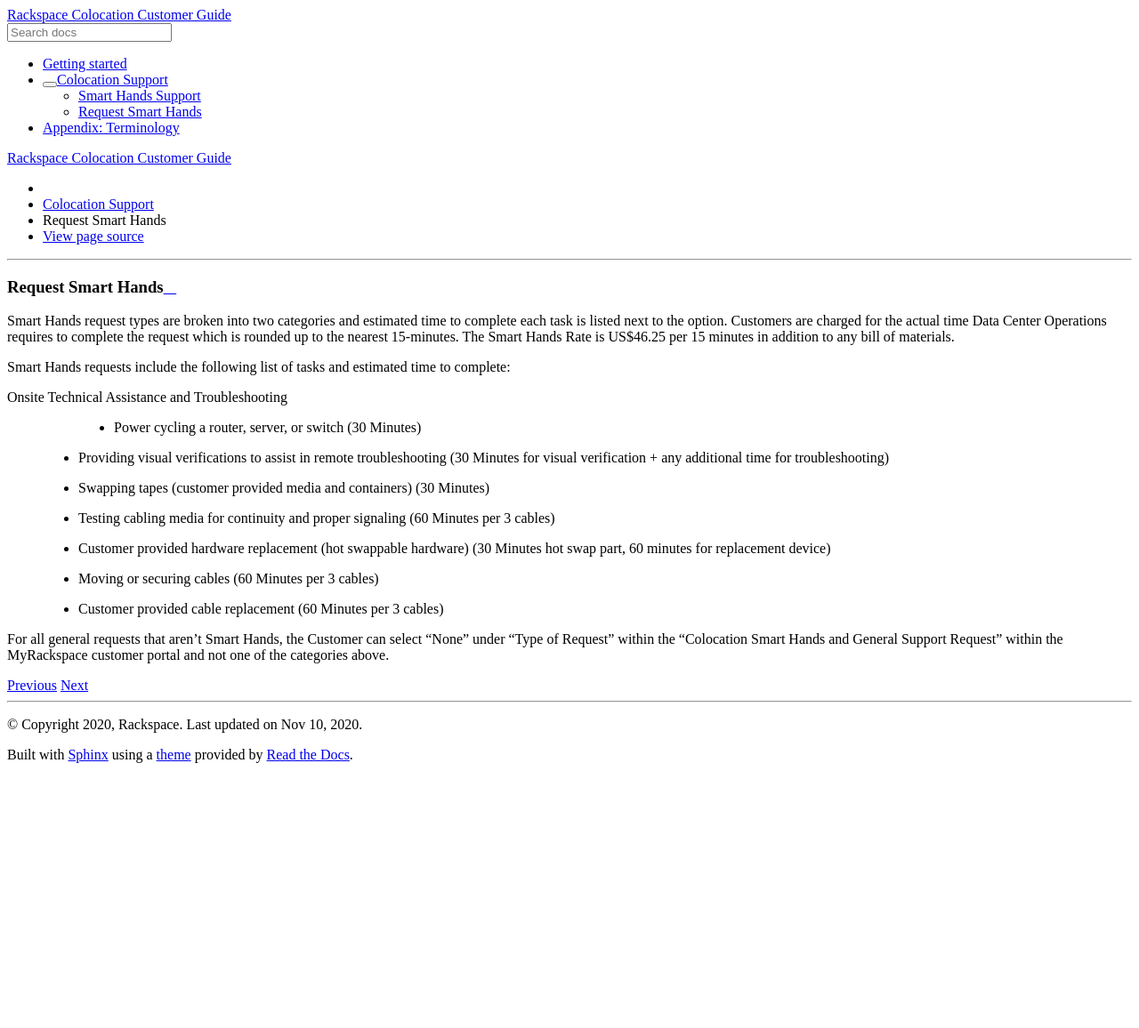
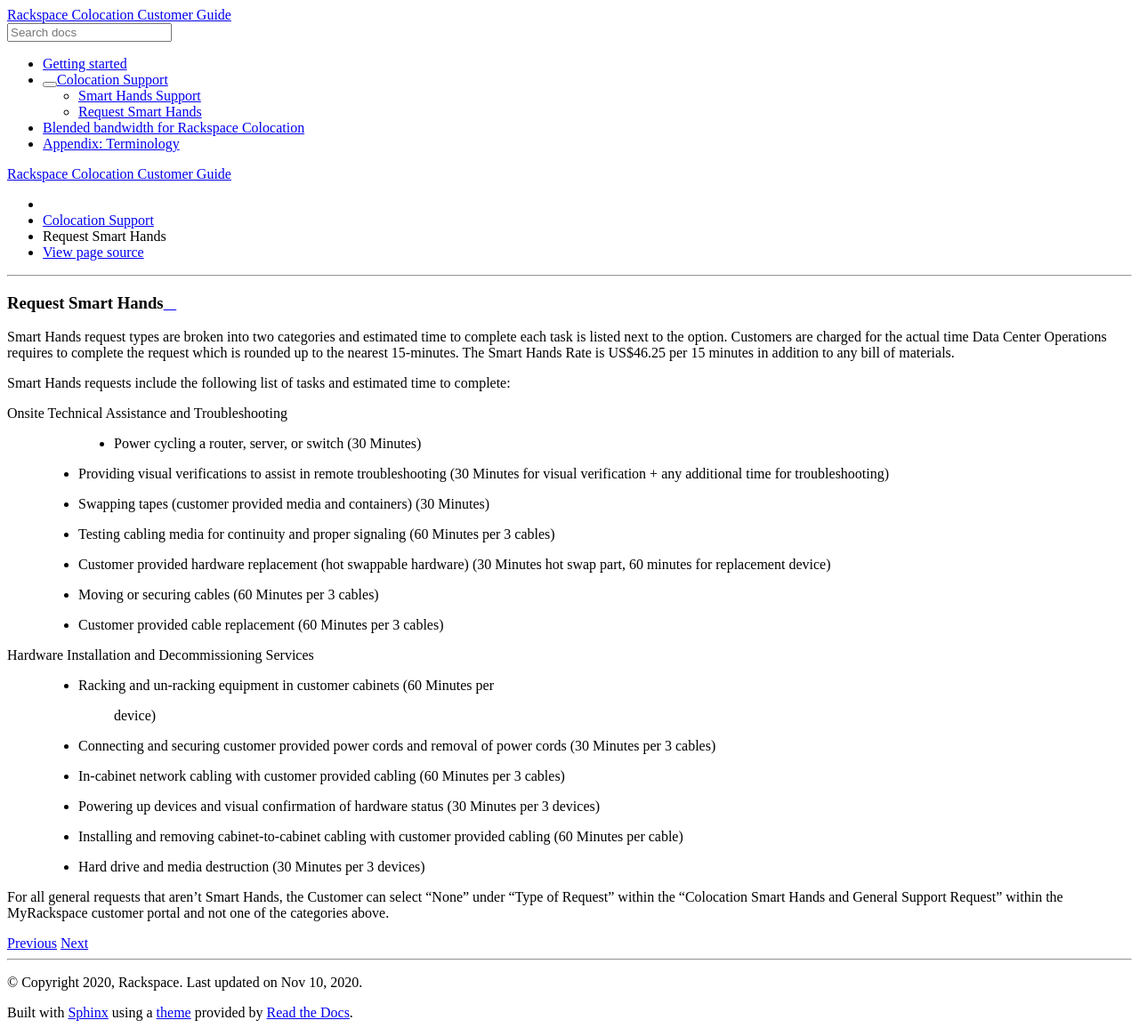
Before and after one commit to rackerlabs/docs-colocation-guide, a Sphinx documentation site: the page built from docs/colocation-support/request-smart-hands.rst, in a window 1280 px wide. Shown: the whole page at 89% size. Built offline with Sphinx 7.4.7 and the Read the Docs theme 2.0.0, drawn with Linux system fonts in a browser that asks for light colours; before the commit the page ends 900 px from its top, so only the background shows below that.

Commit message:
added files

```diff
--- a/docs/colocation-support/request-smart-hands.rst
+++ b/docs/colocation-support/request-smart-hands.rst
@@ -27,6 +27,20 @@
   - Moving or securing cables (60 Minutes per 3 cables)
   - Customer provided cable replacement (60 Minutes per 3 cables)
 
+Hardware Installation and Decommissioning Services
+
+	- Racking and un-racking equipment in customer cabinets (60 Minutes per
+		device)
+	-	Connecting and securing customer provided power cords and removal of power
+		cords (30 Minutes per 3 cables)
+	-	In-cabinet network cabling with customer provided cabling (60 Minutes per 3
+		cables)
+	-	Powering up devices and visual confirmation of hardware status (30 Minutes
+		per 3 devices)
+	-	Installing and removing cabinet-to-cabinet cabling with customer provided
+		cabling (60 Minutes per cable)
+	-	Hard drive and media destruction (30 Minutes per 3 devices)
+
 For all general requests that aren’t Smart Hands, the Customer can select “None”
 under “Type of Request” within the “Colocation Smart Hands and General Support
 Request” within the MyRackspace customer portal and not one of the categories
--- a/docs/index.rst
+++ b/docs/index.rst
@@ -20,6 +20,7 @@
 
 - :ref:`getting_started`
 - :ref:`colocation_support`
+- :ref:`about_blended_bandwidth`
 - :ref:`appendix`
 
 ----
@@ -30,4 +31,5 @@
 
    getting-started/index.rst
    colocation-support/index.rst
+   blended-bandwidth/index.rst
    appendix.rst
```
Also changed, not shown: docs/blended-bandwidth/index.rst (added, +12 -0 lines).
